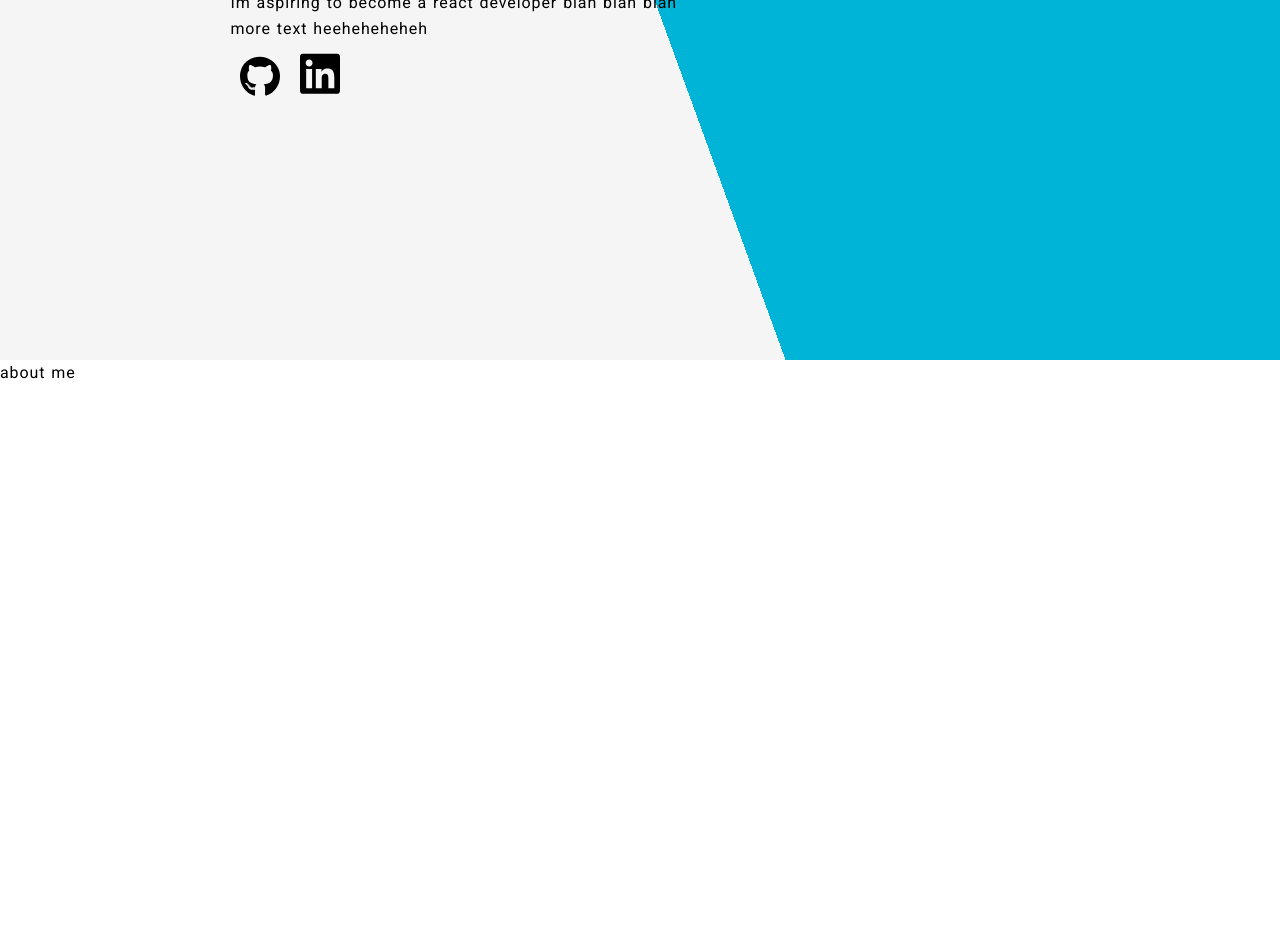
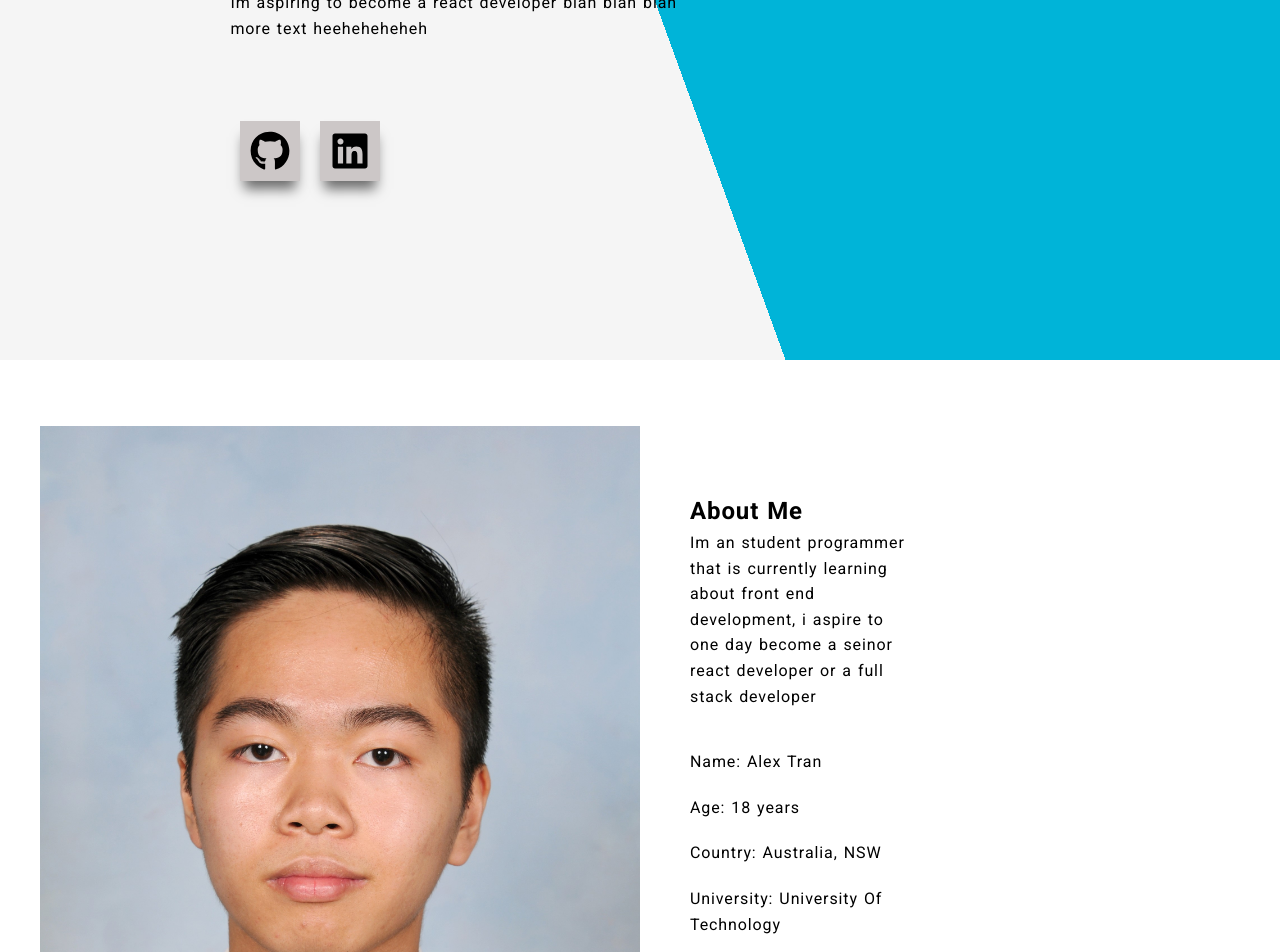
Before and after one commit to alexalextran/Portfolio-Website-4.0, a React (Create React App) app: page / in a window 1280 px wide. Shown: the part 440-1392 px from the top of the page. Before the commit the page ends 826 px from the top, so only its background shows below. Built offline with nearby package versions, Linux system fonts and the light colour scheme.

Commit message:
about me page structure completed

```diff
--- a/src/App.css
+++ b/src/App.css
@@ -69,7 +69,54 @@ nav{
   padding: 5px 0px;
 }
 
+.socials{
+  margin-top: 70px;
+}
+
 .social__icon{
-  width: 40px;
+  width: 60px;
+  height: 60px;
   margin: 10px 10px;
+  padding: 10px;
+  background-color: rgb(204, 199, 199);
+  box-shadow: 0px 12px 12px -4px rgba(0,0,0,0.57);
 }
+
+.aboutme{
+  display: flex;
+  justify-content: center;
+  align-items: center;
+  width: 100%;
+  height: 800px;
+
+}
+
+.aboutme__info{
+  width: 50%;
+  display: flex;
+}
+
+.aboutme__info--details{
+  margin-top: 40px;
+}
+
+.aboutme__info--li{
+  margin-bottom: 20px;
+  list-style: none;
+}
+
+.aboutme__info--wrapper{
+  width: 50%;
+  padding: 50px 50px;
+}
+
+.aboutme__profileimage{
+width: 50%;
+display: flex;
+justify-content: end;
+align-items: center;
+}
+
+.aboutme__profileimage--jpg{
+  width: 600px;
+}
--- a/src/components/AboutMe.jsx
+++ b/src/components/AboutMe.jsx
@@ -1,11 +1,37 @@
-import React from 'react';
+import React from "react";
+import profilepic from "../assets/PROFILEPIC.jpg";
 
 const Aboutme = () => {
-    return (
+  return (
+    <section className="aboutme">
+      <div className="aboutme__profileimage">
+        <img className="aboutme__profileimage--jpg" src={profilepic}></img>
+      </div>
+      <div className="aboutme__info">
+      <div className="aboutme__info--wrapper">
+
+
         <div>
-            about me
+          <h1>About Me</h1>
+          <p>
+            Im an student programmer that is currently learning about front end
+            development, i aspire to one day become a seinor react developer or
+            a full stack developer
+          </p>
         </div>
-    );
-}
+        <div>
+          <ul className="aboutme__info--details">
+            <li className="aboutme__info--li">Name: Alex Tran</li>
+            <li className="aboutme__info--li">Age: 18 years</li>
+            <li className="aboutme__info--li">Country: Australia, NSW</li>
+            <li className="aboutme__info--li">University: University Of Technology</li>
+            <li className="aboutme__info--li">Avaliability: Interested in any front end position</li>
+          </ul>
+        </div>
+        </div>
+      </div>
+    </section>
+  );
+};
 
 export default Aboutme;
--- a/src/components/Landing.jsx
+++ b/src/components/Landing.jsx
@@ -11,7 +11,7 @@ const Landing = () => {
                 <p className='landing__text--title'>Future Front End Developer</p>
                 <p>Im aspiring to become a react developer blah blah blah more text heeheheheheh</p>
 
-                <div>
+                <div className='socials'>
                 <svg className='social__icon' xmlns="http://www.w3.org/2000/svg" viewBox="0 0 496 512"><path d="M165.9 397.4c0 2-2.3 3.6-5.2 3.6-3.3.3-5.6-1.3-5.6-3.6 0-2 2.3-3.6 5.2-3.6 3-.3 5.6 1.3 5.6 3.6zm-31.1-4.5c-.7 2 1.3 4.3 4.3 4.9 2.6 1 5.6 0 6.2-2s-1.3-4.3-4.3-5.2c-2.6-.7-5.5.3-6.2 2.3zm44.2-1.7c-2.9.7-4.9 2.6-4.6 4.9.3 2 2.9 3.3 5.9 2.6 2.9-.7 4.9-2.6 4.6-4.6-.3-1.9-3-3.2-5.9-2.9zM244.8 8C106.1 8 0 113.3 0 252c0 110.9 69.8 205.8 169.5 239.2 12.8 2.3 17.3-5.6 17.3-12.1 0-6.2-.3-40.4-.3-61.4 0 0-70 15-84.7-29.8 0 0-11.4-29.1-27.8-36.6 0 0-22.9-15.7 1.6-15.4 0 0 24.9 2 38.6 25.8 21.9 38.6 58.6 27.5 72.9 20.9 2.3-16 8.8-27.1 16-33.7-55.9-6.2-112.3-14.3-112.3-110.5 0-27.5 7.6-41.3 23.6-58.9-2.6-6.5-11.1-33.3 2.6-67.9 20.9-6.5 69 27 69 27 20-5.6 41.5-8.5 62.8-8.5s42.8 2.9 62.8 8.5c0 0 48.1-33.6 69-27 13.7 34.7 5.2 61.4 2.6 67.9 16 17.7 25.8 31.5 25.8 58.9 0 96.5-58.9 104.2-114.8 110.5 9.2 7.9 17 22.9 17 46.4 0 33.7-.3 75.4-.3 83.6 0 6.5 4.6 14.4 17.3 12.1C428.2 457.8 496 362.9 496 252 496 113.3 383.5 8 244.8 8zM97.2 352.9c-1.3 1-1 3.3.7 5.2 1.6 1.6 3.9 2.3 5.2 1 1.3-1 1-3.3-.7-5.2-1.6-1.6-3.9-2.3-5.2-1zm-10.8-8.1c-.7 1.3.3 2.9 2.3 3.9 1.6 1 3.6.7 4.3-.7.7-1.3-.3-2.9-2.3-3.9-2-.6-3.6-.3-4.3.7zm32.4 35.6c-1.6 1.3-1 4.3 1.3 6.2 2.3 2.3 5.2 2.6 6.5 1 1.3-1.3.7-4.3-1.3-6.2-2.2-2.3-5.2-2.6-6.5-1zm-11.4-14.7c-1.6 1-1.6 3.6 0 5.9 1.6 2.3 4.3 3.3 5.6 2.3 1.6-1.3 1.6-3.9 0-6.2-1.4-2.3-4-3.3-5.6-2z"/></svg>
                 <svg className='social__icon' xmlns="http://www.w3.org/2000/svg" viewBox="0 0 448 512"><path d="M416 32H31.9C14.3 32 0 46.5 0 64.3v383.4C0 465.5 14.3 480 31.9 480H416c17.6 0 32-14.5 32-32.3V64.3c0-17.8-14.4-32.3-32-32.3zM135.4 416H69V202.2h66.5V416zm-33.2-243c-21.3 0-38.5-17.3-38.5-38.5S80.9 96 102.2 96c21.2 0 38.5 17.3 38.5 38.5 0 21.3-17.2 38.5-38.5 38.5zm282.1 243h-66.4V312c0-24.8-.5-56.7-34.5-56.7-34.6 0-39.9 27-39.9 54.9V416h-66.4V202.2h63.7v29.2h.9c8.9-16.8 30.6-34.5 62.9-34.5 67.2 0 79.7 44.3 79.7 101.9V416z"/></svg>
                 </div>
```
Also changed, not shown: src/assets/PROFILEPIC.jpg (added).
